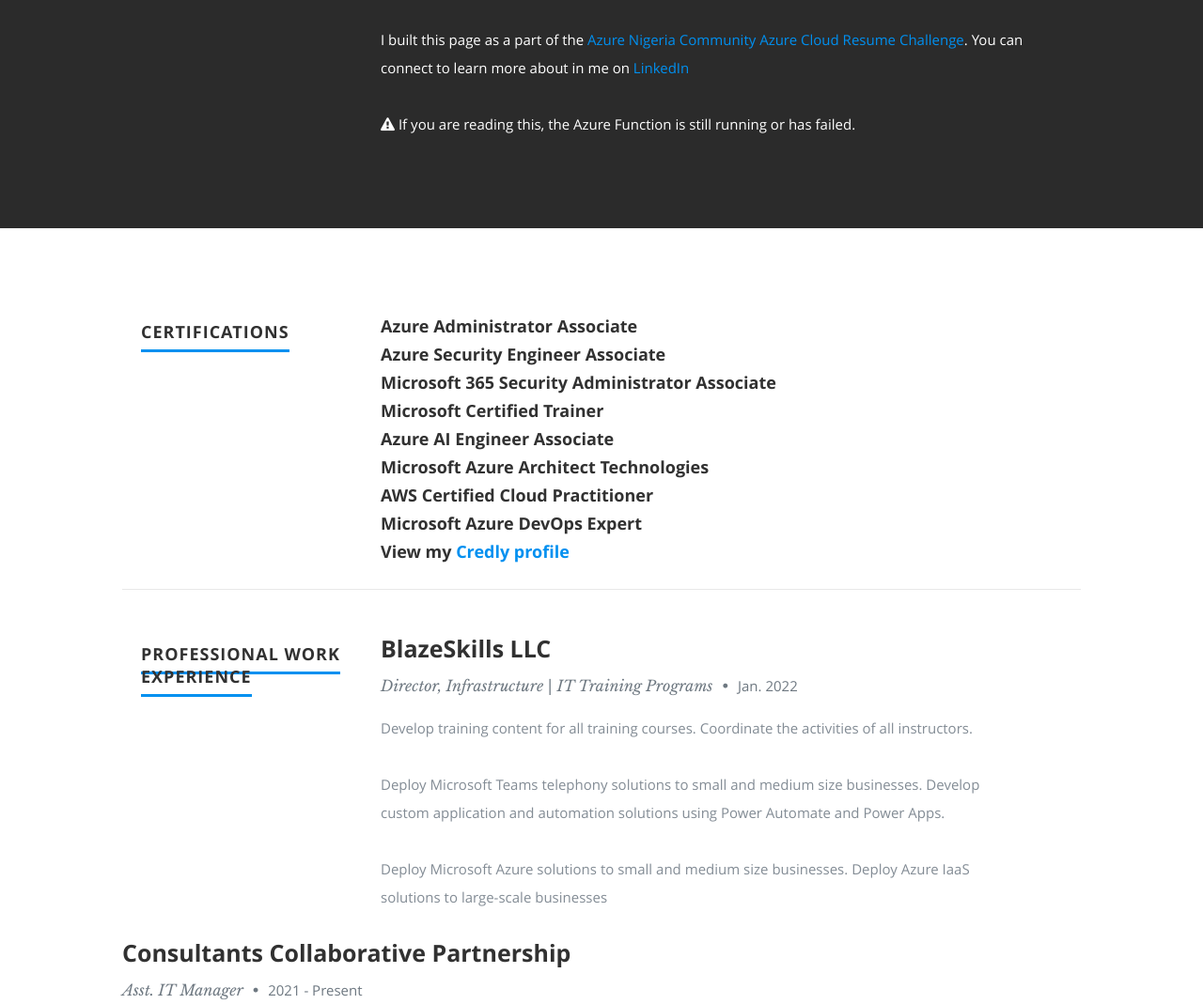
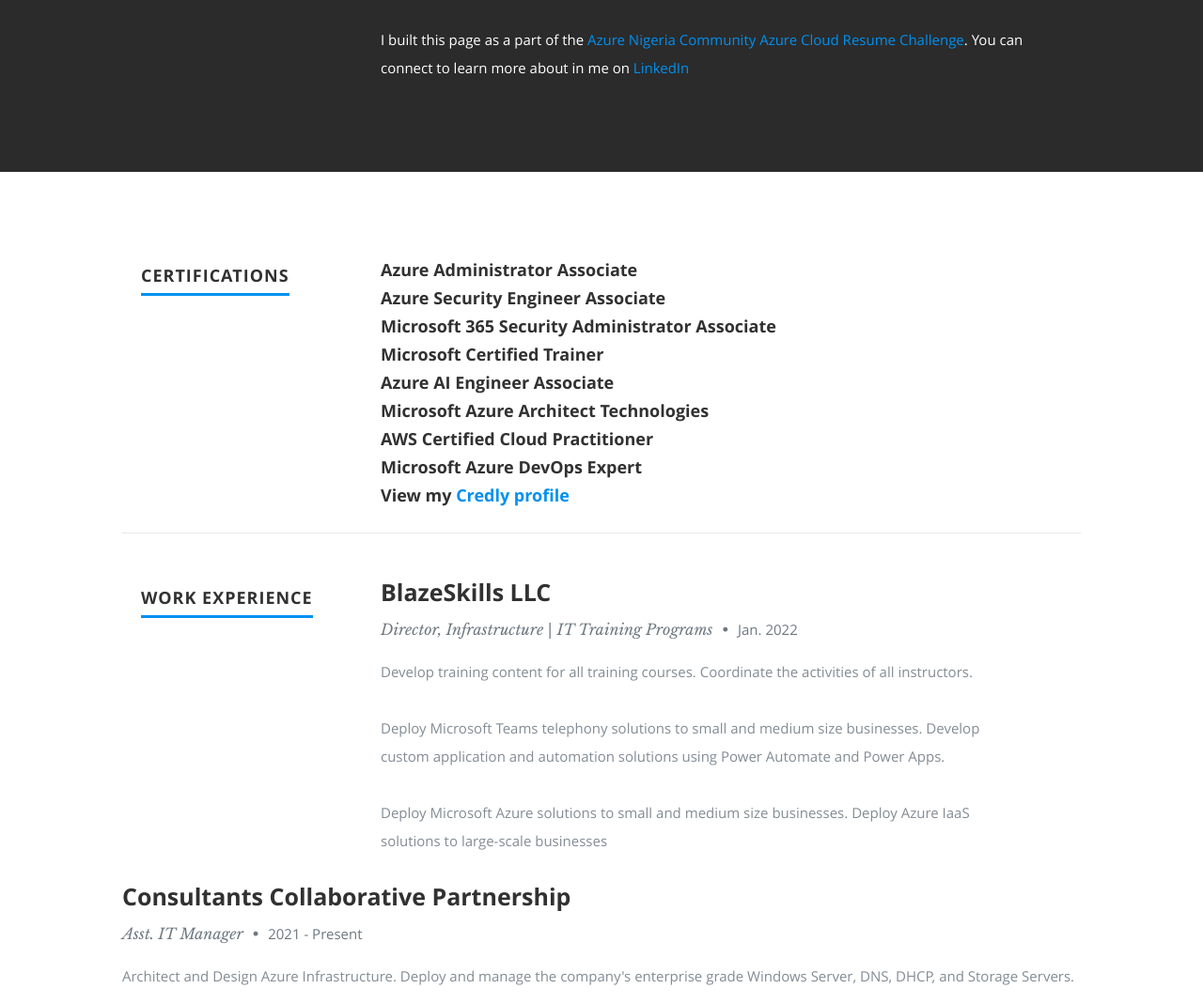
Before and after one commit to imohweb/Cloud-Resume-Project, a plain HTML site: page frontend/index.html in a window 1280 px wide. Shown: the part 1271-2340 px from the top of the page at 94% size. Drawn offline with nearby package versions, Linux system fonts and the light colour scheme; no server answers.

Commit message:
modified css and index.html file

```diff
--- a/frontend/css/layout.css
+++ b/frontend/css/layout.css
@@ -176,7 +176,7 @@
    line-height: 32px;
 	text-decoration: none;
    text-align: left;
-   color: #000;
+   color: #fff;
 
 	-webkit-transition: color .2s ease-in-out;
 	-moz-transition: color .2s ease-in-out;
--- a/frontend/index.html
+++ b/frontend/index.html
@@ -104,10 +104,6 @@
                I built this page as a part of the <a href="https://azurenigeria.community" target="_blank">Azure Nigeria Community Azure Cloud Resume Challenge</a>. You can connect to learn more about in me on <a href="https://www.linkedin.com/in/etukimoh/">LinkedIn</a>
             </p>
 
-            <p id="visitor">
-               <i class="fa fa-exclamation-triangle"></i> If you are reading this, the Azure Function is still running or has failed.
-            </p>
-
          </div> <!-- end .main-col -->
 
       </div>
@@ -157,7 +153,7 @@
       <div class="row work">
 
       <div class="three columns header-col">
-         <h1><span>Professional Work Experience</span></h1>
+         <h1><span>Work EXPERIENCE</span></h1>
       </div>
 
    <div class="nine columns main-col">
```
